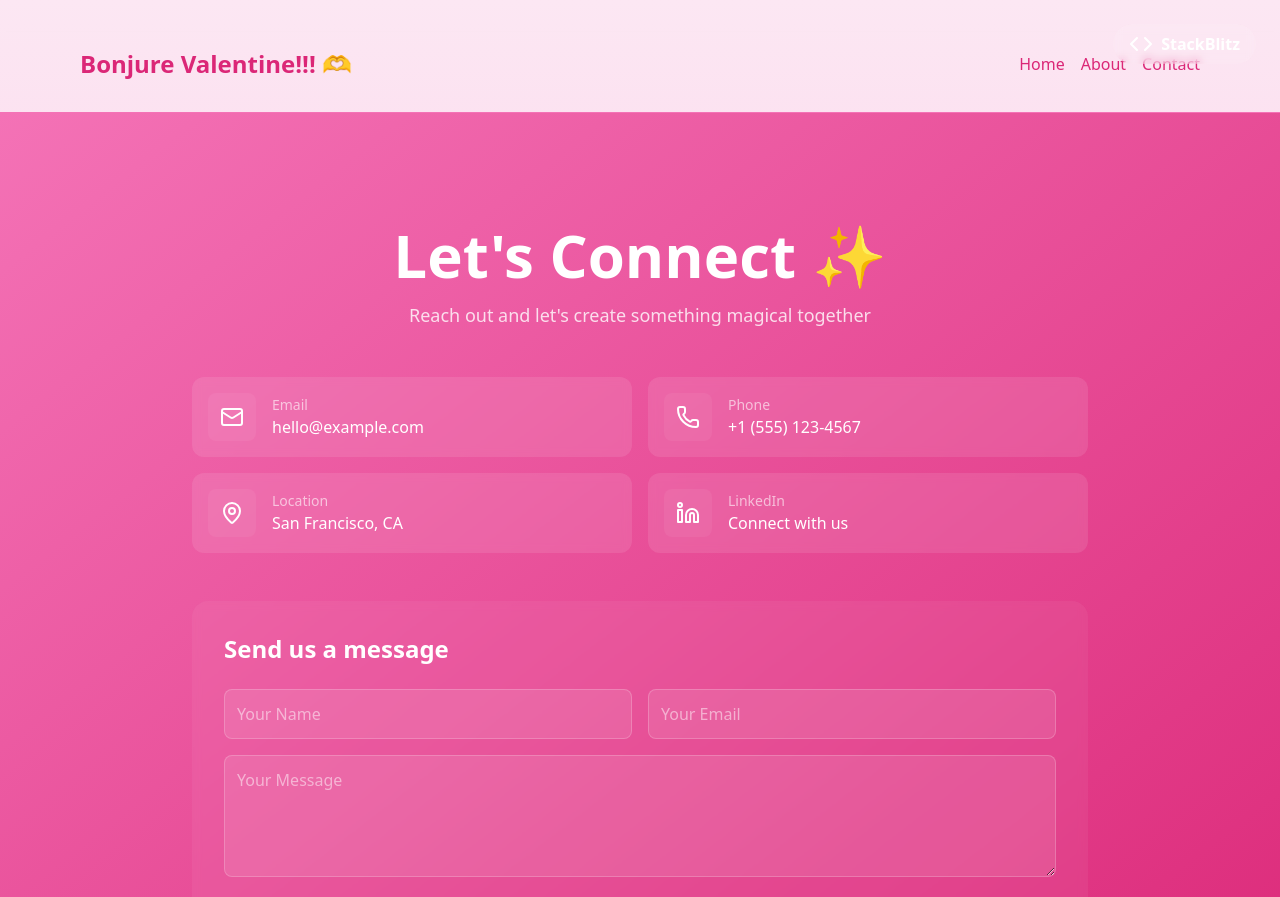
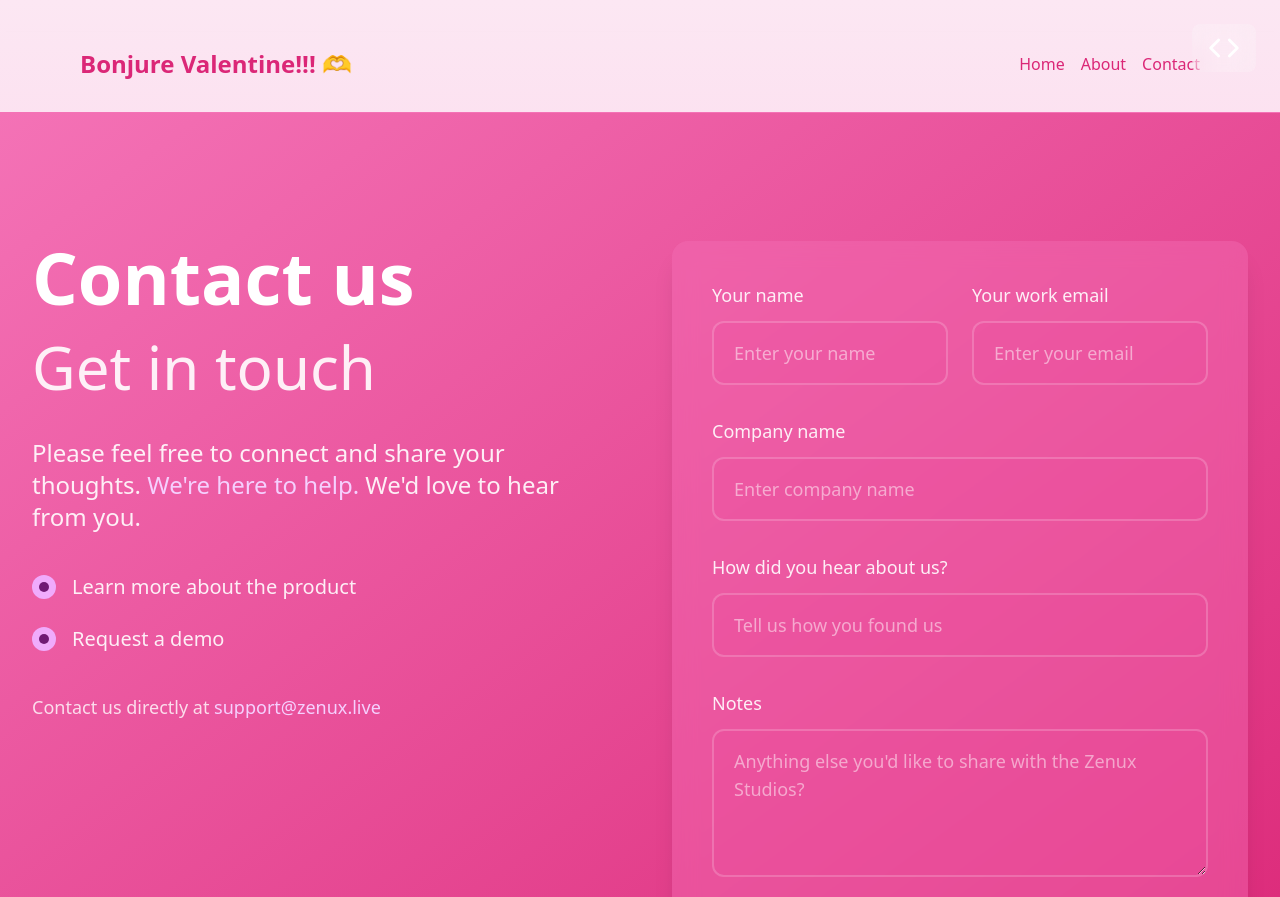
Before and after one commit to pratyushsingha/fall_in_lobh, a Next.js app: page /contact in a window 1280 px wide. Shown: the top 897 px of the page. Built offline with nearby package versions, Linux system fonts and the light colour scheme.

Commit message:
Enhance contact page

```diff
--- a/src/app/contact/page.tsx
+++ b/src/app/contact/page.tsx
@@ -1,116 +1,157 @@
 "use client";
 
 import { motion } from "framer-motion";
-import { Mail, Phone, MapPin, Linkedin, Github, Twitter, Code } from "lucide-react";
+import {  Code } from "lucide-react";
 
 const Logo = () => (
   <motion.div initial={{ opacity: 0, y: -20 }} animate={{ opacity: 1, y: 0 }} className="fixed top-6 right-6 z-50">
-    <motion.div whileHover={{ scale: 1.1, rotate: [0, -5, 5, 0] }} className="flex items-center gap-2 bg-white/10 backdrop-blur-sm px-4 py-2 rounded-full">
-      <Code className="w-6 h-6 text-white" />
-      <span className="text-white font-bold">StackBlitz</span>
+    <motion.div
+      whileHover={{ scale: 1.1 }}
+      whileTap={{ scale: 0.95 }}
+      className="flex items-center gap-2 bg-white/20 backdrop-blur-md px-4 py-2 rounded-lg"
+    >
+      <Code className="w-8 h-8 text-white" />
     </motion.div>
   </motion.div>
 );
 
-const ContactItem = ({ icon: Icon, title, content, href, delay = 0 }) => (
-  <motion.a
-    href={href}
-    target="_blank"
-    rel="noopener noreferrer"
+export default function ContactsPage() {
+  return (
+    <div className="min-h-[100dvh] bg-gradient-to-br from-pink-400 to-pink-600 p-6 md:p-8">
+      <Logo />
+
+      <div className="max-w-7xl mx-auto pt-24 grid md:grid-cols-2 gap-16 items-start">
+        {/* Left Column */}
+        <div className="space-y-10">
+          <div>
+            <motion.h1
               initial={{ opacity: 0, y: 20 }}
               animate={{ opacity: 1, y: 0 }}
-    transition={{ delay }}
-    whileHover={{ scale: 1.05 }}
-    whileTap={{ scale: 0.95 }}
-    className="flex items-center gap-4 bg-white/10 backdrop-blur-sm p-4 rounded-xl cursor-pointer group"
+              className="text-6xl md:text-7xl font-bold text-white mb-6"
             >
-    <div className="p-3 bg-white/5 rounded-lg group-hover:bg-white/20 transition-colors">
-      <Icon className="w-6 h-6 text-white" />
+              Contact us
+            </motion.h1>
+            <motion.h2
+              initial={{ opacity: 0, y: 20 }}
+              animate={{ opacity: 1, y: 0 }}
+              transition={{ delay: 0.1 }}
+              className="text-5xl md:text-6xl text-white/90 font-light"
+            >
+              Get in touch
+            </motion.h2>
           </div>
-    <div>
-      <h3 className="text-white/60 text-sm">{title}</h3>
-      <p className="text-white font-medium">{content}</p>
-    </div>
-  </motion.a>
-);
 
-const SocialButton = ({ icon: Icon, href, delay = 0 }) => (
-  <motion.a
-    href={href}
-    target="_blank"
-    rel="noopener noreferrer"
-    initial={{ opacity: 0, scale: 0 }}
-    animate={{ opacity: 1, scale: 1 }}
-    transition={{ delay }}
-    whileHover={{ scale: 1.1, rotate: [0, -10, 10, 0] }}
-    className="p-3 bg-white/10 rounded-full hover:bg-white/20 transition-colors"
+          <motion.div
+            initial={{ opacity: 0, y: 20 }}
+            animate={{ opacity: 1, y: 0 }}
+            transition={{ delay: 0.2 }}
+            className="space-y-4"
           >
-    <Icon className="w-6 h-6 text-white" />
-  </motion.a>
-);
-
-export default function ContactsPage() {
-  return (
-    <div className="min-h-[100dvh] bg-gradient-to-br from-pink-400 to-pink-600 p-4 md:p-8">
-      <Logo />
-
-      <div className="max-w-4xl mx-auto pt-20">
-        <motion.div initial={{ opacity: 0, y: -20 }} animate={{ opacity: 1, y: 0 }} className="text-center mb-12">
-          <motion.h1 initial={{ scale: 0.5 }} animate={{ scale: 1 }} transition={{ type: "spring", damping: 10 }} className="text-4xl md:text-6xl font-bold text-white mb-4">
-            Let's Connect ✨
-          </motion.h1>
-          <motion.p initial={{ opacity: 0 }} animate={{ opacity: 1 }} transition={{ delay: 0.2 }} className="text-white/80 text-lg">
-            Reach out and let's create something magical together
-          </motion.p>
+            <p className="text-white/90 text-xl md:text-2xl leading-relaxed">
+              Please feel free to connect and share your thoughts.{' '}
+              <a href="#" className="text-fuchsia-200 hover:text-white transition-colors">
+                We&apos;re here to help.
+              </a>{' '}
+              We&apos;d love to hear from you.
+            </p>
           </motion.div>
 
-        <div className="grid md:grid-cols-2 gap-4 mb-12">
-          <ContactItem icon={Mail} title="Email" content="hello@example.com" href="mailto:hello@example.com" delay={0.2} />
-          <ContactItem icon={Phone} title="Phone" content="+1 (555) 123-4567" href="tel:+15551234567" delay={0.3} />
-          <ContactItem icon={MapPin} title="Location" content="San Francisco, CA" href="https://maps.google.com" delay={0.4} />
-          <ContactItem icon={Linkedin} title="LinkedIn" content="Connect with us" href="https://linkedin.com" delay={0.5} />
+          <motion.ul
+            initial={{ opacity: 0, y: 20 }}
+            animate={{ opacity: 1, y: 0 }}
+            transition={{ delay: 0.3 }}
+            className="space-y-6"
+          >
+            <li className="flex items-center gap-4 text-white/90 text-xl">
+              <div className="w-6 h-6 rounded-full bg-fuchsia-300 flex items-center justify-center">
+                <div className="w-2.5 h-2.5 rounded-full bg-fuchsia-900" />
+              </div>
+              Learn more about the product
+            </li>
+
+            <li className="flex items-center gap-4 text-white/90 text-xl">
+              <div className="w-6 h-6 rounded-full bg-fuchsia-300 flex items-center justify-center">
+                <div className="w-2.5 h-2.5 rounded-full bg-fuchsia-900" />
+              </div>
+              Request a demo
+            </li>
+          </motion.ul>
+
+          <motion.div
+            initial={{ opacity: 0, y: 20 }}
+            animate={{ opacity: 1, y: 0 }}
+            transition={{ delay: 0.4 }}
+            className="text-white/80 text-lg"
+          >
+            Contact us directly at{' '}
+            <a href="mailto:support@zenux.live" className="text-fuchsia-200 hover:text-white font-medium transition-colors">
+              support@zenux.live
+            </a>
+          </motion.div>
         </div>
 
-        <motion.div initial={{ opacity: 0 }} animate={{ opacity: 1 }} transition={{ delay: 0.6 }} className="relative">
-          <div className="absolute inset-0 bg-white/5 backdrop-blur-sm rounded-2xl" />
-          <div className="relative p-8">
-            <h2 className="text-2xl font-semibold text-white mb-6">Send us a message</h2>
-            <form className="space-y-4">
-              <div className="grid md:grid-cols-2 gap-4">
-                <motion.input
-                  whileFocus={{ scale: 1.02 }}
+        {/* Right Column - Contact Form */}
+        <motion.div
+          initial={{ opacity: 0, y: 20 }}
+          animate={{ opacity: 1, y: 0 }}
+          transition={{ delay: 0.5 }}
+          className="bg-pink-400/40 backdrop-blur-md rounded-2xl p-8 md:p-10 shadow-xl"
+        >
+          <form className="space-y-8">
+            <div className="grid md:grid-cols-2 gap-6">
+              <div className="space-y-3">
+                <label className="text-white/90 text-lg font-medium">Your name</label>
+                <input
                   type="text"
-                  placeholder="Your Name"
-                  className="w-full p-3 rounded-lg bg-white/10 border border-white/20 text-white placeholder:text-white/50 focus:outline-none focus:border-white/40"
-                />
-                <motion.input
-                  whileFocus={{ scale: 1.02 }}
-                  type="email"
-                  placeholder="Your Email"
-                  className="w-full p-3 rounded-lg bg-white/10 border border-white/20 text-white placeholder:text-white/50 focus:outline-none focus:border-white/40"
+                  className="w-full bg-pink-500/20 border-2 border-white/20 rounded-xl px-5 py-4 text-lg text-white placeholder:text-white/50 focus:outline-none focus:border-fuchsia-300/70"
+                  placeholder="Enter your name"
                 />
               </div>
-              <motion.textarea
-                whileFocus={{ scale: 1.02 }}
-                placeholder="Your Message"
+              <div className="space-y-3">
+                <label className="text-white/90 text-lg font-medium">Your work email</label>
+                <input
+                  type="email"
+                  className="w-full bg-pink-500/20 border-2 border-white/20 rounded-xl px-5 py-4 text-lg text-white placeholder:text-white/50 focus:outline-none focus:border-fuchsia-300/70"
+                  placeholder="Enter your email"
+                />
+              </div>
+            </div>
+
+            <div className="space-y-3">
+              <label className="text-white/90 text-lg font-medium">Company name</label>
+              <input
+                type="text"
+                className="w-full bg-pink-500/20 border-2 border-white/20 rounded-xl px-5 py-4 text-lg text-white placeholder:text-white/50 focus:outline-none focus:border-fuchsia-300/70"
+                placeholder="Enter company name"
+              />
+            </div>
+
+            <div className="space-y-3">
+              <label className="text-white/90 text-lg font-medium">How did you hear about us?</label>
+              <input
+                type="text"
+                className="w-full bg-pink-500/20 border-2 border-white/20 rounded-xl px-5 py-4 text-lg text-white placeholder:text-white/50 focus:outline-none focus:border-fuchsia-300/70"
+                placeholder="Tell us how you found us"
+              />
+            </div>
+
+            <div className="space-y-3">
+              <label className="text-white/90 text-lg font-medium">Notes</label>
+              <textarea
                 rows={4}
-                className="w-full p-3 rounded-lg bg-white/10 border border-white/20 text-white placeholder:text-white/50 focus:outline-none focus:border-white/40"
+                className="w-full bg-pink-500/20 border-2 border-white/20 rounded-xl px-5 py-4 text-lg text-white placeholder:text-white/50 focus:outline-none focus:border-fuchsia-300/70"
+                placeholder="Anything else you'd like to share with the Zenux Studios?"
               />
+            </div>
+
             <motion.button
-                whileHover={{ scale: 1.05 }}
-                whileTap={{ scale: 0.95 }}
-                className="w-full md:w-auto px-8 py-3 bg-white text-pink-600 rounded-lg font-semibold hover:bg-white/90 transition-colors"
+              whileHover={{ scale: 1.02 }}
+              whileTap={{ scale: 0.98 }}
+              className="w-full bg-fuchsia-300 hover:bg-fuchsia-200 text-fuchsia-950 text-xl font-semibold rounded-xl px-8 py-4 transition-colors shadow-lg"
             >
-                Send Message
+              SUBMIT
             </motion.button>
           </form>
-          </div>
-        </motion.div>
-
-        <motion.div initial={{ opacity: 0, y: 20 }} animate={{ opacity: 1, y: 0 }} transition={{ delay: 0.8 }} className="flex justify-center gap-4 mt-12">
-          <SocialButton icon={Twitter} href="https://twitter.com" delay={0.9} />
-          <SocialButton icon={Github} href="https://github.com" delay={1} />
-          <SocialButton icon={Linkedin} href="https://linkedin.com" delay={1.1} />
         </motion.div>
       </div>
     </div>
```
Lines whose indentation alone changed are shown as unchanged.
